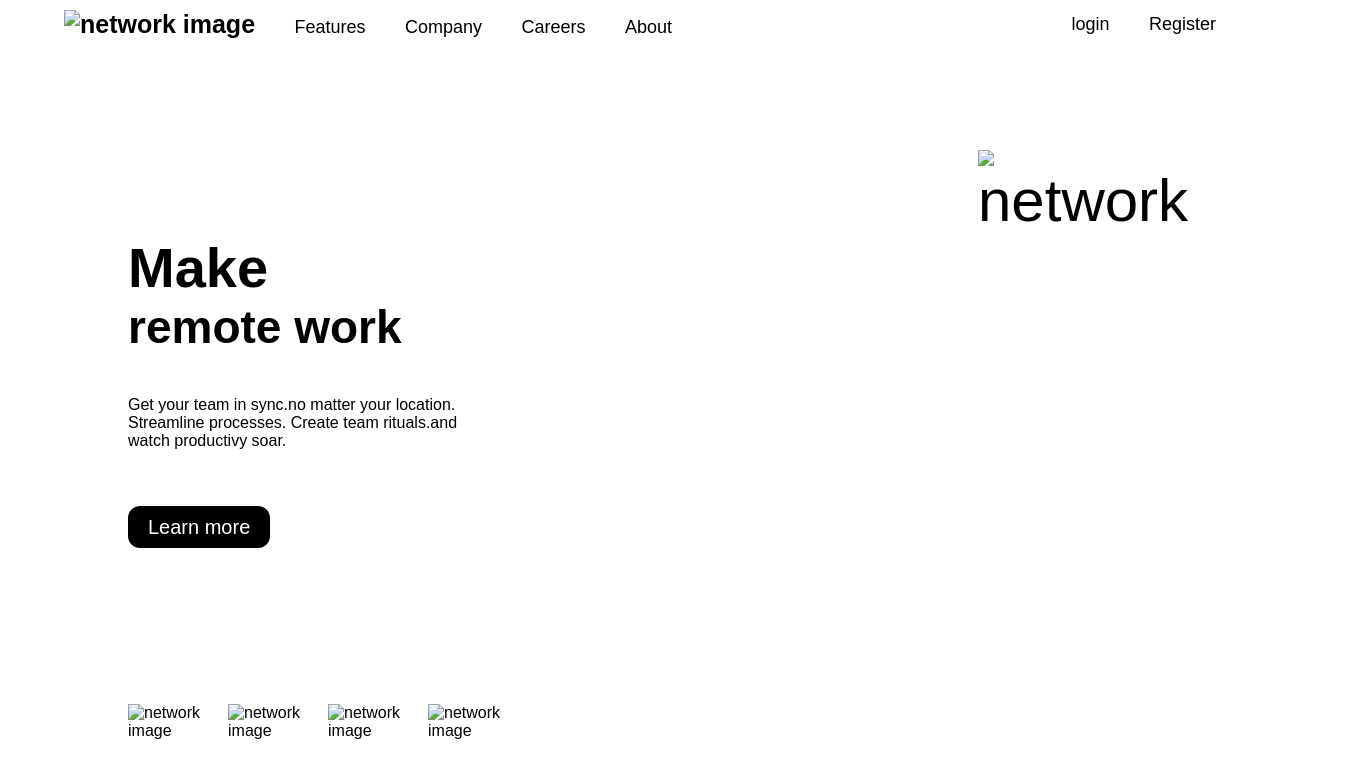
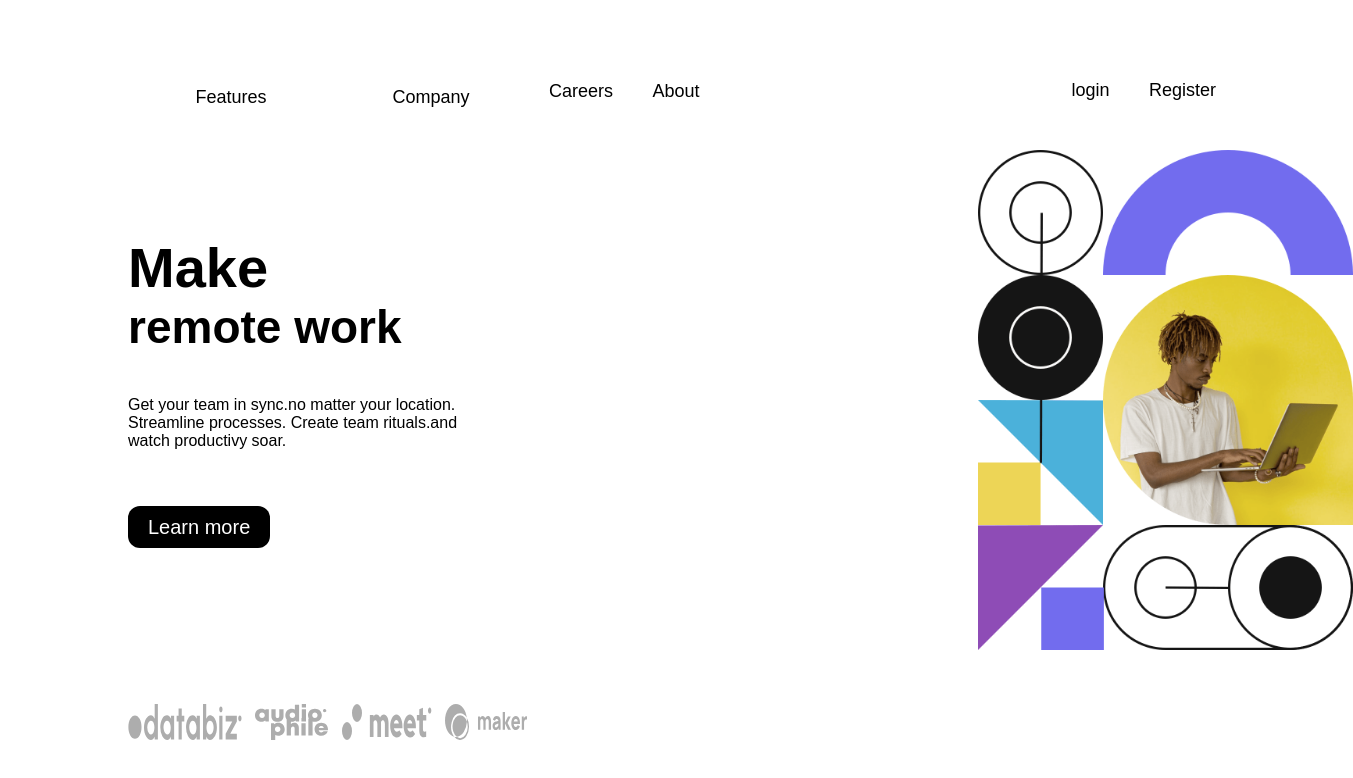
Before and after one commit to Tchamdjou-Didiane/intro-section-with-drop-down-navigation, a plain HTML site: page index.html in a window 1280 px wide. Shown: the whole page, 1353 px wide, since content can reach past the window. Drawn offline with Linux system fonts and the light colour scheme.

Commit message:
first modifications

```diff
--- a/index.html
+++ b/index.html
@@ -11,11 +11,28 @@
 
 
 		<div class="navbar">
-	<img src="logo.svg" alt="network image">
-     <a href="#" class="Features">Features</a>
-     <a href="#" class="Company">Company</a>
-     <a href="#" class="Careers">Careers</a>
-     <a href="#" class="About">About</a>
+	<a href="logo"></a>
+	<ul class="menu">
+        <li><a href="#">Features</a>
+          <ul class="sousmenu">
+            <li><a href="#"><img src="images/icon-todo.svg" alt="todo list"> Todo list</a></li>
+            <li><a href="#"><img src="images/icon-calendar.svg" alt="todo list"> calendars</a></li>
+            <li><a href="#"><img src="images/icon-reminders.svg" alt="todo list"> reminders</a></li>
+			<li><a href="#"><img src="images/icon-planning.svg" alt="todo list"> planning</a></li>
+          </ul>
+        </li>
+		<li><a href="#">Company</a>
+			<ul class="sousmenu">
+			<li><a href="#">history</a></li>
+            <li><a href="#">our team</a></li>
+            <li><a href="#">blog</a></li>
+		</ul>
+		</li>
+        <a href="#" class="Careers">Careers</a>
+        <a href="#" class="About">About</a>
+	 </ul>
+
+
         </div>
         </div>
 
@@ -41,14 +58,14 @@
     	</div>
 
     	<div class="home-sci">
-    		<img src="client-databiz.svg" alt="network image">
-    		<img src="client-audiophile.svg" alt="network image">
-    		<img src="client-meet.svg" alt="network image">
-    		<img src="client-maker.svg" alt="network image">
+    		<img src="images/client-databiz.svg" alt="network image">
+    		<img src="images/client-audiophile.svg" alt="network image">
+    		<img src="images/client-meet.svg" alt="network image">
+    		<img src="images/client-maker.svg" alt="network image">
     	</div>
 
     	<div class="image">
-    		<img src="image-hero-desktop.png" alt="network">
+    		<img src="images/image-hero-desktop.png" alt="network">
     	</div>
     </section>
 
--- a/style.css
+++ b/style.css
@@ -28,6 +28,7 @@ body {
 	text-decoration: none;
 	font-weight: 600;
 	color: black;
+
 }
 
 .navbar a{
@@ -39,10 +40,6 @@ body {
 	transition: .3s;
 }
 
-.navbar a:hover{
-	color: yellowgreen;
-
-}
 
 .home{
 	height:100vh ;
@@ -123,3 +120,56 @@ body {
 .image img{
 	justify-content: space-between;
 }
+
+.menu {
+    height: 60px;
+    list-style: none;
+    padding: 10px;
+    margin: 40px;
+
+}
+
+.menu li {
+    float: left;
+    width: 200px;
+
+}
+
+.menu li a:link, .menu li a:visited {
+    display: block;
+    color: #000;
+
+    padding: 6px 10px;
+    border-right: 1px solid #FFF;
+    text-align: center;
+    text-decoration: none;
+}
+
+.menu .sousmenu {
+    list-style-type: none;
+    display: none;
+    padding: 0;
+    margin: 0;
+    position: absolute;
+}
+
+.menu .sousmenu li {
+    float: none;
+    margin: 0;
+    padding: 0;
+    border-top: 1px solid transparent;
+    border-right: 1px solid transparent;
+}
+
+.menu .sousmenu li a:link, .menu li a:visited {
+    display: block;
+    color: #000;
+    text-decoration: none;
+    background-color: #FFF;
+}
+
+
+
+.menu li:hover .sousmenu {
+    display: block;
+}
```
